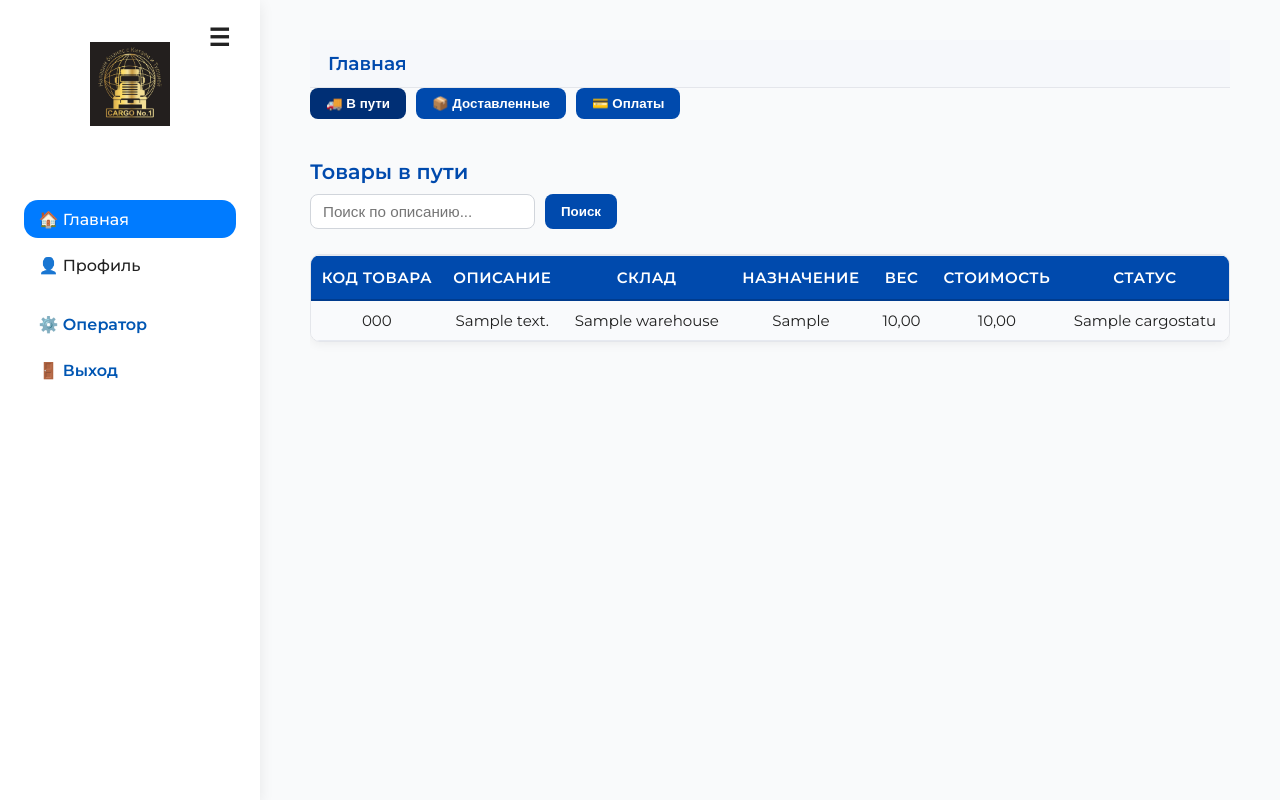
After one commit to Aalam2000/cargo, a Django app: page /home/ in a window 1280 px wide. The commit adds this page. Run offline with Django 4.2, Linux system fonts and the light colour scheme; the visitor is signed in with stand-in values (Sample User, id 1); tables that the repository leaves empty hold one stand-in row (values such as "Sample post").

Commit message:
Первая Главная для настроек и загрузке товаров.

```diff
--- a/cargodb/settings.py
+++ b/cargodb/settings.py
@@ -145,7 +145,7 @@ LOGGING = {
     },
 }
 
-LOGIN_REDIRECT_URL = 'cargo_table'
+LOGIN_REDIRECT_URL = 'home'
 LOGOUT_REDIRECT_URL = '/'
 
 # Serve static in dev mode
--- a/cargodb/urls.py
+++ b/cargodb/urls.py
@@ -29,6 +29,8 @@ urlpatterns = [
     path("api/table_data/", views.api_table_data, name="api_table_data"),
     path("api/log/", views.js_log),
     path("api/save_table_settings/", include("cargo_acc.urls")),
+    path("home/", include("cargo_acc.urls")),
+    path("home/", views.home_view, name="home"),
 ]
 
 if settings.DEBUG:
--- a/cargodb/views.py
+++ b/cargodb/views.py
@@ -13,6 +13,7 @@ from django.views.decorators.csrf import csrf_exempt
 from cargo_acc.models import Cargo
 from .forms import UserLoginForm
 
+from cargo_acc.models import Product, Payment, Client
 
 # @login_required
 # def profile_view(request):
@@ -289,3 +290,45 @@ def api_table_data(request):
 
 def home_view(request):
     return render(request, 'index.html')
+
+
+@login_required
+def home_view(request):
+    user = request.user
+    role = user.role
+    client_id = request.GET.get("client_id")
+    product_code = request.GET.get("product_code", "").strip()
+    cargo_code = request.GET.get("cargo_code", "").strip()
+
+    products = Product.objects.select_related("cargo_status", "client", "warehouse", "company")
+    payments = Payment.objects.select_related("client", "company")
+
+    if role == "Client":
+        client_obj = getattr(user, "linked_client", None)
+        if client_obj:
+            products = products.filter(client_id=client_obj.id)
+            payments = payments.filter(client_id=client_obj.id)
+    elif role == "Operator" and client_id:
+        products = products.filter(client_id=client_id)
+        payments = payments.filter(client_id=client_id)
+
+    if product_code:
+        products = products.filter(product_code__icontains=product_code)
+
+        # Все товары, у которых статус содержит "Выдан" или "Достав"
+    delivered = products.filter(cargo_status__name__icontains="достав") | products.filter(
+        cargo_status__name__icontains="выдан"
+    )
+
+    # Остальные считаем "в пути"
+    in_transit = products.exclude(id__in=delivered.values_list("id", flat=True))
+    clients = Client.objects.all().order_by("client_code") if role == "Operator" else []
+
+    return render(request, "home.html", {
+        "role": role,
+        "delivered": delivered,
+        "in_transit": in_transit,
+        "payments": payments.order_by("-payment_date"),
+        "clients": clients,
+        "selected_client": client_id,
+    })
--- a/web/static/css/table.css
+++ b/web/static/css/table.css
@@ -360,3 +360,47 @@
     opacity: 0.9;
     color: #ffffff;
 }
+
+/* --- вкладки --- */
+.tabs {
+  display: flex;
+  gap: 10px;
+  margin-bottom: 15px;
+}
+
+.tab-btn {
+  background: #004aad;
+  color: white;
+  border: none;
+  border-radius: 8px;
+  padding: 8px 16px;
+  cursor: pointer;
+  font-weight: 600;
+}
+
+.tab-btn.active {
+  background: #002f75;
+}
+
+/* --- контент вкладок --- */
+.tab-content {
+  display: none;
+}
+
+.tab-content.active {
+  display: block;
+}
+
+/* --- фильтр под заголовками --- */
+.filter-bar {
+  display: flex;
+  gap: 10px;
+  margin-bottom: 10px;
+}
+
+.input-filter {
+  padding: 8px 12px;
+  border: 1px solid #d1d5db;
+  border-radius: 8px;
+  font-size: 0.95rem;
+}
--- /dev/null
+++ b/web/static/js/home.js
@@ -0,0 +1,27 @@
+document.addEventListener("DOMContentLoaded", () => {
+  const tabs = document.querySelectorAll(".tab-btn");
+  const contents = document.querySelectorAll(".tab-content");
+
+  tabs.forEach(btn => {
+    btn.addEventListener("click", () => {
+      tabs.forEach(t => t.classList.remove("active"));
+      contents.forEach(c => c.classList.remove("active"));
+      btn.classList.add("active");
+      document.getElementById("tab-" + btn.dataset.tab).classList.add("active");
+    });
+  });
+
+  const apply = document.getElementById("applyFilter");
+  if (apply) {
+    apply.addEventListener("click", () => {
+      const params = new URLSearchParams();
+      const productCode = document.getElementById("productFilter").value.trim();
+      const cargoCode = document.getElementById("cargoFilter").value.trim();
+      const client = document.getElementById("clientFilter") ? document.getElementById("clientFilter").value : "";
+      if (productCode) params.append("product_code", productCode);
+      if (cargoCode) params.append("cargo_code", cargoCode);
+      if (client) params.append("client_id", client);
+      window.location.href = "/home/?" + params.toString();
+    });
+  }
+});
--- a/web/templates/base.html
+++ b/web/templates/base.html
@@ -30,7 +30,7 @@
             </div>
 
             <nav class="menu">
-                <a href="{% url 'index' %}" class="menu-item">🏠 Главная</a>
+                <a href="{% url 'home' %}" class="menu-item">🏠 Главная</a>
                 <a href="{% url 'profile' %}" class="menu-item">👤 Профиль</a>
 
                 {% if user.role == "Operator" %}
--- /dev/null
+++ b/web/templates/home.html
@@ -0,0 +1,145 @@
+{% extends "base.html" %}
+{% load static %}
+{% block title %}Главная — Cargo №1{% endblock %}
+{% block content %}
+<link rel="stylesheet" href="{% static 'css/table.css' %}">
+<script defer src="{% static 'js/home.js' %}"></script>
+
+<div class="cargo-table-page">
+
+  <!-- Заголовок -->
+  <div class="table-header-container">
+    <h3>Главная</h3>
+  </div>
+
+  <!-- Вкладки -->
+  <div class="tabs">
+    <button class="tab-btn active" data-tab="in_transit">🚚 В пути</button>
+    <button class="tab-btn" data-tab="delivered">📦 Доставленные</button>
+    <button class="tab-btn" data-tab="payments">💳 Оплаты</button>
+  </div>
+
+  <!-- ======== В ПУТИ ======== -->
+  <div id="tab-in_transit" class="tab-content active">
+    <div class="section-title">Товары в пути</div>
+    <div class="filter-bar">
+      <input type="text" id="searchInTransit" class="input-filter" placeholder="Поиск по описанию...">
+      <button class="btn-table" onclick="applyTableFilter('in_transit')">Поиск</button>
+    </div>
+
+    <div class="table-container">
+      <div class="table-wrapper">
+        <table class="table">
+          <thead>
+            <tr>
+              <th>КОД ТОВАРА</th>
+              <th>ОПИСАНИЕ</th>
+              <th>СКЛАД</th>
+              <th>НАЗНАЧЕНИЕ</th>
+              <th>ВЕС</th>
+              <th>СТОИМОСТЬ</th>
+              <th>СТАТУС</th>
+            </tr>
+          </thead>
+          <tbody id="tbody_in_transit">
+            {% for p in in_transit %}
+            <tr>
+              <td>{{ p.product_code }}</td>
+              <td>{{ p.cargo_description }}</td>
+              <td>{{ p.warehouse.name }}</td>
+              <td>{{ p.destination_place }}</td>
+              <td>{{ p.weight }}</td>
+              <td>{{ p.cost }}</td>
+              <td>{{ p.cargo_status.name }}</td>
+            </tr>
+            {% empty %}
+            <tr><td colspan="7">Нет данных</td></tr>
+            {% endfor %}
+          </tbody>
+        </table>
+      </div>
+    </div>
+  </div>
+
+  <!-- ======== ДОСТАВЛЕННЫЕ ======== -->
+  <div id="tab-delivered" class="tab-content">
+    <div class="section-title">Доставленные товары</div>
+    <div class="filter-bar">
+      <input type="text" id="searchDelivered" class="input-filter" placeholder="Поиск по описанию...">
+      <button class="btn-table" onclick="applyTableFilter('delivered')">Поиск</button>
+    </div>
+
+    <div class="table-container">
+      <div class="table-wrapper">
+        <table class="table">
+          <thead>
+            <tr>
+              <th>КОД ТОВАРА</th>
+              <th>ОПИСАНИЕ</th>
+              <th>СКЛАД</th>
+              <th>НАЗНАЧЕНИЕ</th>
+              <th>ВЕС</th>
+              <th>СТОИМОСТЬ</th>
+              <th>ДАТА ДОСТАВКИ</th>
+            </tr>
+          </thead>
+          <tbody id="tbody_delivered">
+            {% for p in delivered %}
+            <tr>
+              <td>{{ p.product_code }}</td>
+              <td>{{ p.cargo_description }}</td>
+              <td>{{ p.warehouse.name }}</td>
+              <td>{{ p.destination_place }}</td>
+              <td>{{ p.weight }}</td>
+              <td>{{ p.cost }}</td>
+              <td>{{ p.delivery_date }}</td>
+            </tr>
+            {% empty %}
+            <tr><td colspan="7">Нет доставленных</td></tr>
+            {% endfor %}
+          </tbody>
+        </table>
+      </div>
+    </div>
+  </div>
+
+  <!-- ======== ОПЛАТЫ ======== -->
+  <div id="tab-payments" class="tab-content">
+    <div class="section-title">История оплат</div>
+    <div class="filter-bar">
+      <input type="text" id="searchPayments" class="input-filter" placeholder="Поиск по клиенту...">
+      <button class="btn-table" onclick="applyTableFilter('payments')">Поиск</button>
+    </div>
+
+    <div class="table-container">
+      <div class="table-wrapper">
+        <table class="table">
+          <thead>
+            <tr>
+              <th>ДАТА</th>
+              <th>КЛИЕНТ</th>
+              <th>СУММА (USD)</th>
+              <th>МЕТОД</th>
+              <th>КОММЕНТАРИЙ</th>
+            </tr>
+          </thead>
+          <tbody id="tbody_payments">
+            {% for pay in payments %}
+            <tr>
+              <td>{{ pay.payment_date }}</td>
+              <td>{{ pay.client.client_code }}</td>
+              <td>{{ pay.amount_total }}</td>
+              <td>{{ pay.method }}</td>
+              <td>{{ pay.comment }}</td>
+            </tr>
+            {% empty %}
+            <tr><td colspan="5">Платежей нет</td></tr>
+            {% endfor %}
+          </tbody>
+        </table>
+      </div>
+    </div>
+  </div>
+
+</div>
+{% endblock %}
```
